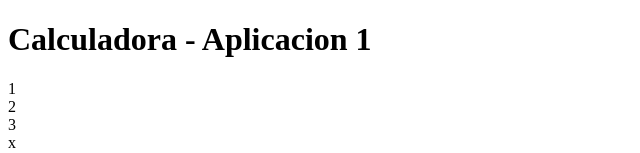
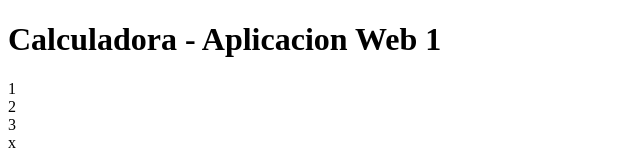
Before and after one commit to Blagora/40AplicativosWeb, a plain HTML site: page Calculadora/calculadora.html in a window 1280 px wide. Shown: the top 153 px of the page, without its empty margins (0-640 px from the left). Drawn offline with Linux system fonts and the light colour scheme.

Commit message:
titulo calculadora

```diff
--- a/Calculadora/calculadora.html
+++ b/Calculadora/calculadora.html
@@ -9,7 +9,7 @@
 <body>
     <main>
         <div class="container">
-            <h1>Calculadora - Aplicacion 1</h1>
+            <h1>Calculadora - Aplicacion Web 1</h1>
             <div class="contorno">
                 <div class="pantalla"></div>
                 <div class="divisiones_botones">
```
